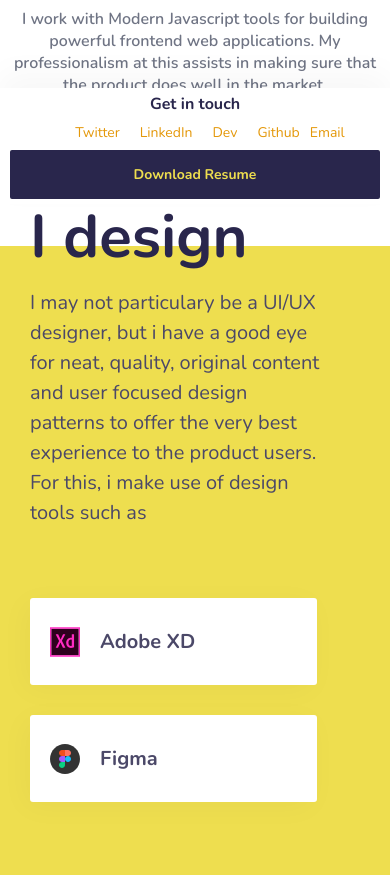
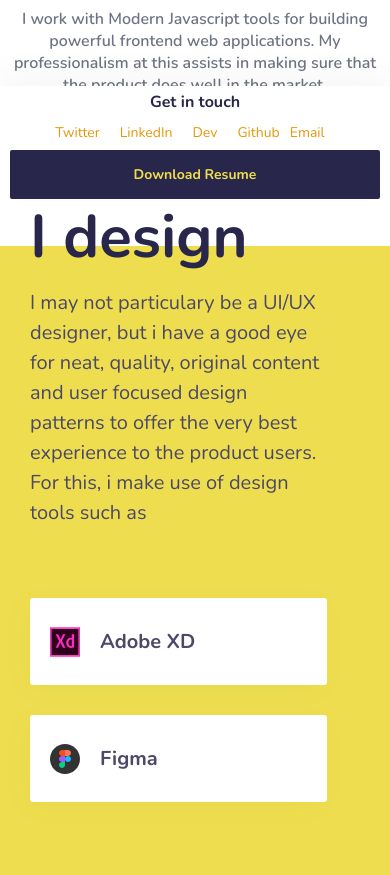
Before and after one commit to Frontend-io/Portfolio, a plain HTML site: page index.html in a window 390 px wide. Shown: the part 640-1515 px from the top of the page. Drawn offline with nearby package versions, Linux system fonts and the light colour scheme.

Commit message:
minor css fix

```diff
--- a/css/global.css
+++ b/css/global.css
@@ -66,8 +66,8 @@ height: 8px;
 background: transparent;
 }
 ::-webkit-scrollbar-thumb{
-  background: #bbb;
-  border-radius: 5px;
+  background: #eede4f;
+  border-radius: 0px;
 }
 
 i{
--- a/css/main.css
+++ b/css/main.css
@@ -3,7 +3,7 @@ body{
     max-width: 2000px;
     margin: 0px auto;
     font-family: nunito;
-    scroll-behaviour: smooth !important;
+    scroll-behavior: smooth !important;
 }
 h1,
 h2,
@@ -12,7 +12,7 @@ h4{
     color: #29264c;
 }
 header{
-    position: fixed;
+    position: absolute;
     padding: 30px 20px 20px 25px;
 }
 header nav ul{
@@ -28,11 +28,6 @@ header nav ul a{
 header nav ul a:hover{
     color: #fff
 }
-/* .container{
-    maxwidth: 80%;
-    margin: 0px auto;
-    border: 1px solid red
-} */
 .landing{
     width: 100%;
     background: linear-gradient(to right, rgb(41, 38, 76), rgba(0, 0, 0, .5)),url("../img/jefferson.jpg");
@@ -226,7 +221,7 @@ main .intro.work .projects .project .project-desc{
     padding: 10px 20px;
     margin-top: 0px;
     clip-path: polygon(0 100%, 200% 100% , 0% 0vh, -1000% 0vh);
-    background: white;
+    background: #fff;
     position: relative;
     top: -30px;
     height: 20px
@@ -278,7 +273,7 @@ footer .page-progress{
     background: #eede4f;
 }
 
-/* responsiveness */
+/* Responsiveness */
 @media(max-width: 768px){
     header{
         position: absolute;
@@ -310,7 +305,7 @@ footer .page-progress{
     main ._section{
         max-height: fit-content
     }
-    /* work */
+    /* Work */
     main .intro.work .title{
         font-size: 40px;
     }
@@ -340,7 +335,6 @@ footer .page-progress{
         flex-wrap: wrap ;
         box-sizing: border-box
     }
-
     footer .links{
         width: 100%;
         box-sizing: border-box;
@@ -348,7 +342,8 @@ footer .page-progress{
         margin-top: 0px !important
     }
     footer .links .cont{
-        margin: 8px 0px
+        margin: 10px 0px 8px 0px;
+        padding-left: 0px
     }
     footer .links a{
         margin: 0px 10px;
@@ -368,8 +363,14 @@ footer .page-progress{
 }
 
 @media(max-width: 500px){
+    main ._section .tools{
+        flex-direction: column   ;
+        width: 100%;
+        box-sizing: border-box
+    }
     main ._section .tools li{
         width: 100%;
-        padding: 20px
+        padding: 20px ;
+        box-sizing: border-box
     }
 }
```
